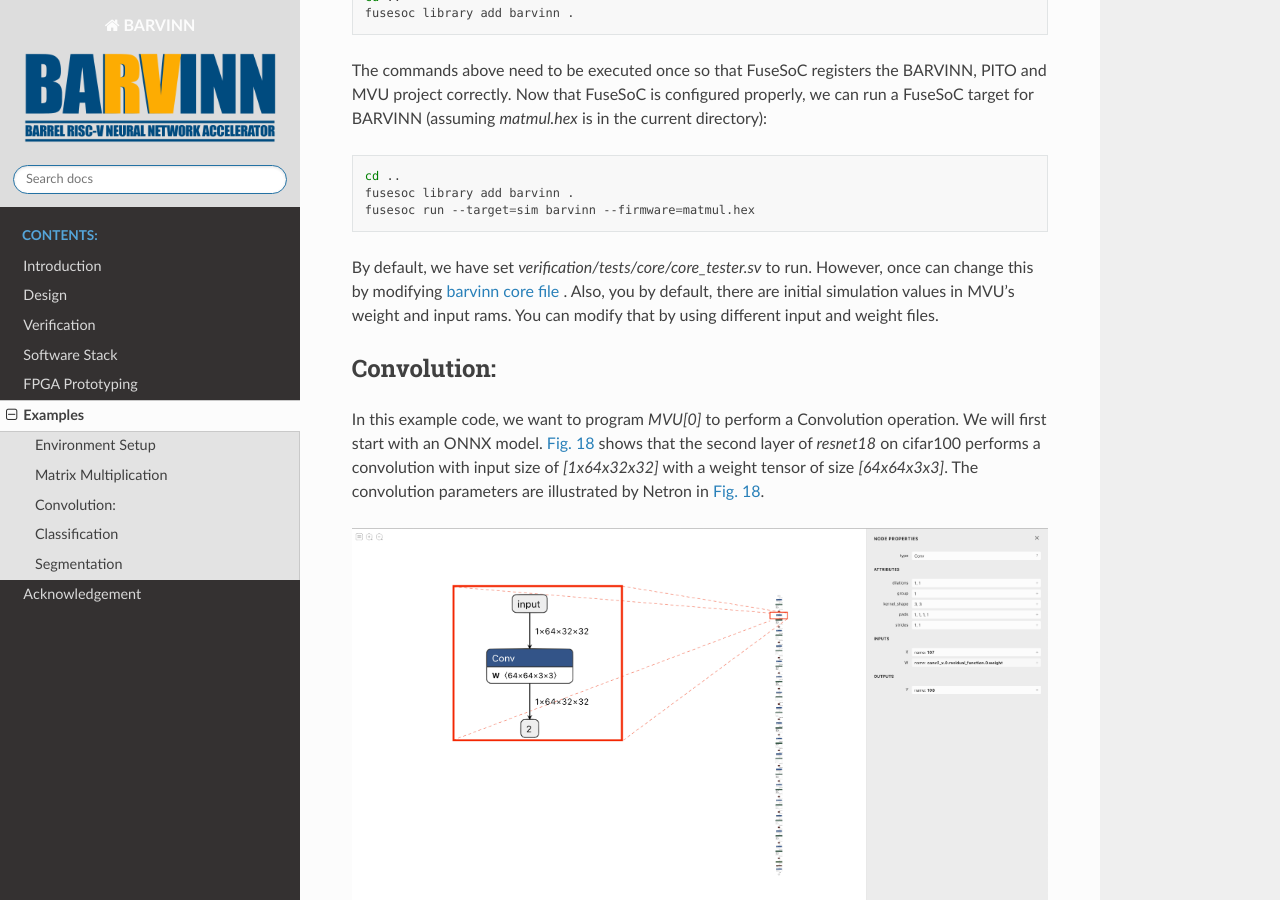
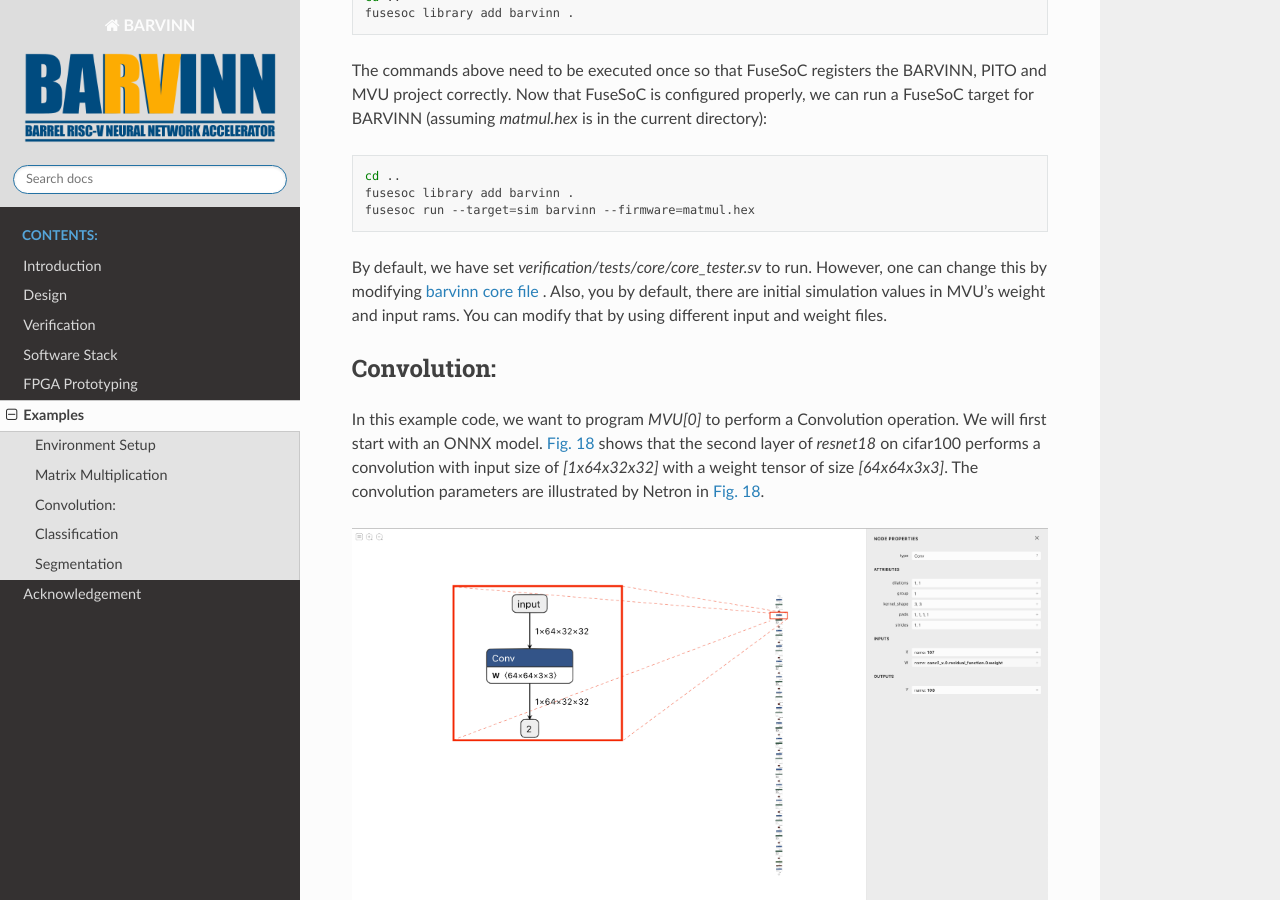
Before and after one commit to hossein1387/BARVINN, a Sphinx documentation site: the page built from docs/examples.rst, in a window 1280 px wide and 900 px high, scrolled down 3839 px. Built offline with Sphinx 7.4.7 and the Read the Docs theme 2.0.0, drawn with Linux system fonts in a browser that asks for light colours.

Commit message:
Minor edits to examples and verification doc pages

```diff
--- a/docs/examples.rst
+++ b/docs/examples.rst
@@ -200,7 +200,7 @@
   fusesoc run --target=sim barvinn --firmware=matmul.hex
 
 
-By default, we have set `verification/tests/core/core_tester.sv` to run. However, once can change this by modifying `barvinn core file <https://github.com/hossein1387/Accelerator/blob/fusesoc/barvinn.core>`_ . Also, you by default, there are initial simulation values in MVU's weight and input rams. You can modify that by using different input and weight files.
+By default, we have set `verification/tests/core/core_tester.sv` to run. However, one can change this by modifying `barvinn core file <https://github.com/hossein1387/Accelerator/blob/fusesoc/barvinn.core>`_ . Also, you by default, there are initial simulation values in MVU's weight and input rams. You can modify that by using different input and weight files.
 
 
 Convolution:
--- a/docs/verification.rst
+++ b/docs/verification.rst
@@ -1,7 +1,7 @@
 Verification
 ============
 
-To verify the functionality of our design, we have created a verification environment. We used Viavdos support for Systemverilog. Although UVM verification was a much better choice to start with, however, when we started the project, there was no support for UVM in Vivado. Currently, Vivado 2020 supports UVM based verification but our verification is still based on a simple class-based verification. In the following sections, we provide an overview of what has been implemented. Also, we will review how new tests can be added and how to run simulations.
+To verify the functionality of our design, we have created a verification environment. We used Vivado's support for Systemverilog. Although UVM verification was a much better choice to start with, however, when we started the project, there was no support for UVM in Vivado. Currently, Vivado 2020 supports UVM based verification but our verification is still based on a simple class-based verification. In the following sections, we provide an overview of what has been implemented. Also, we will review how new tests can be added and how to run simulations.
 
 Verification Environement
 --------------------------
```
